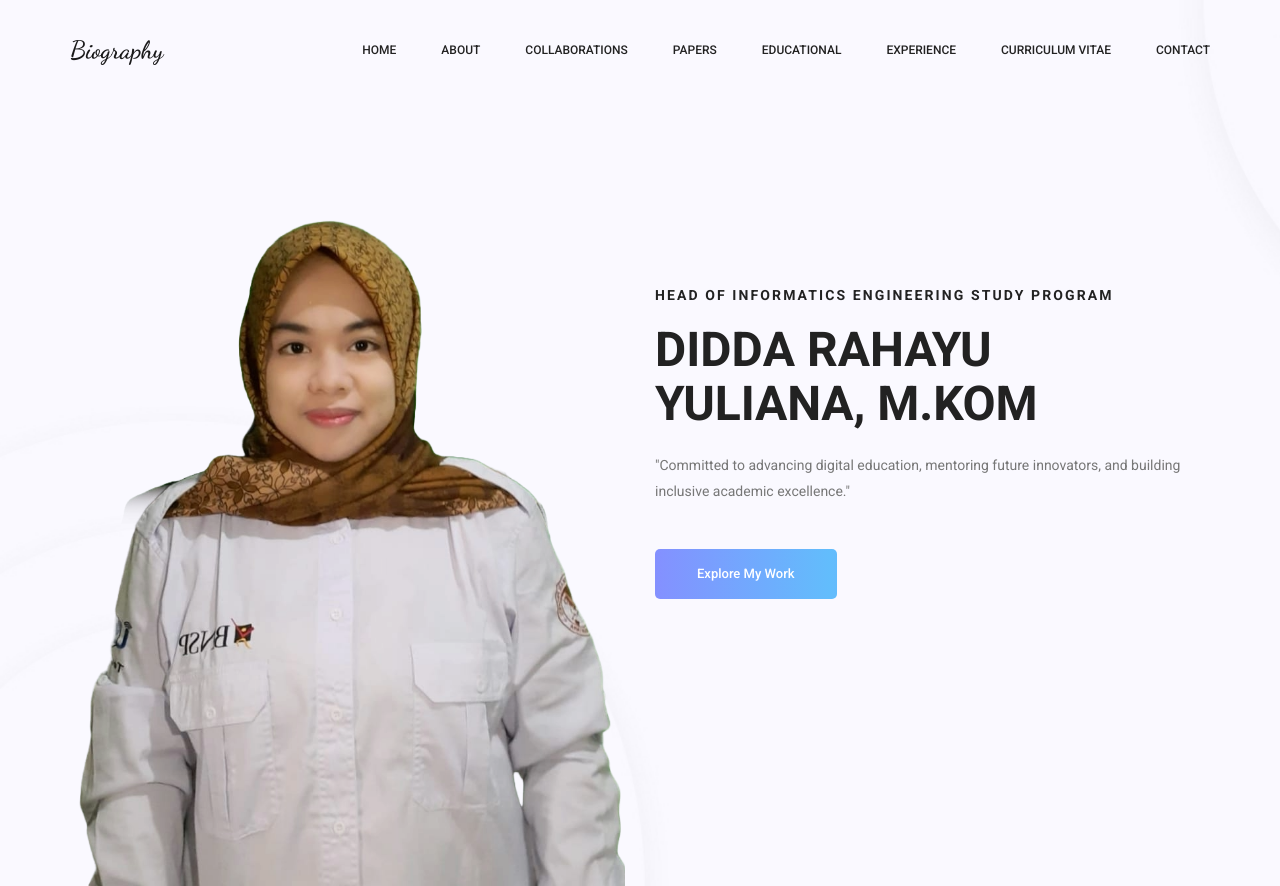
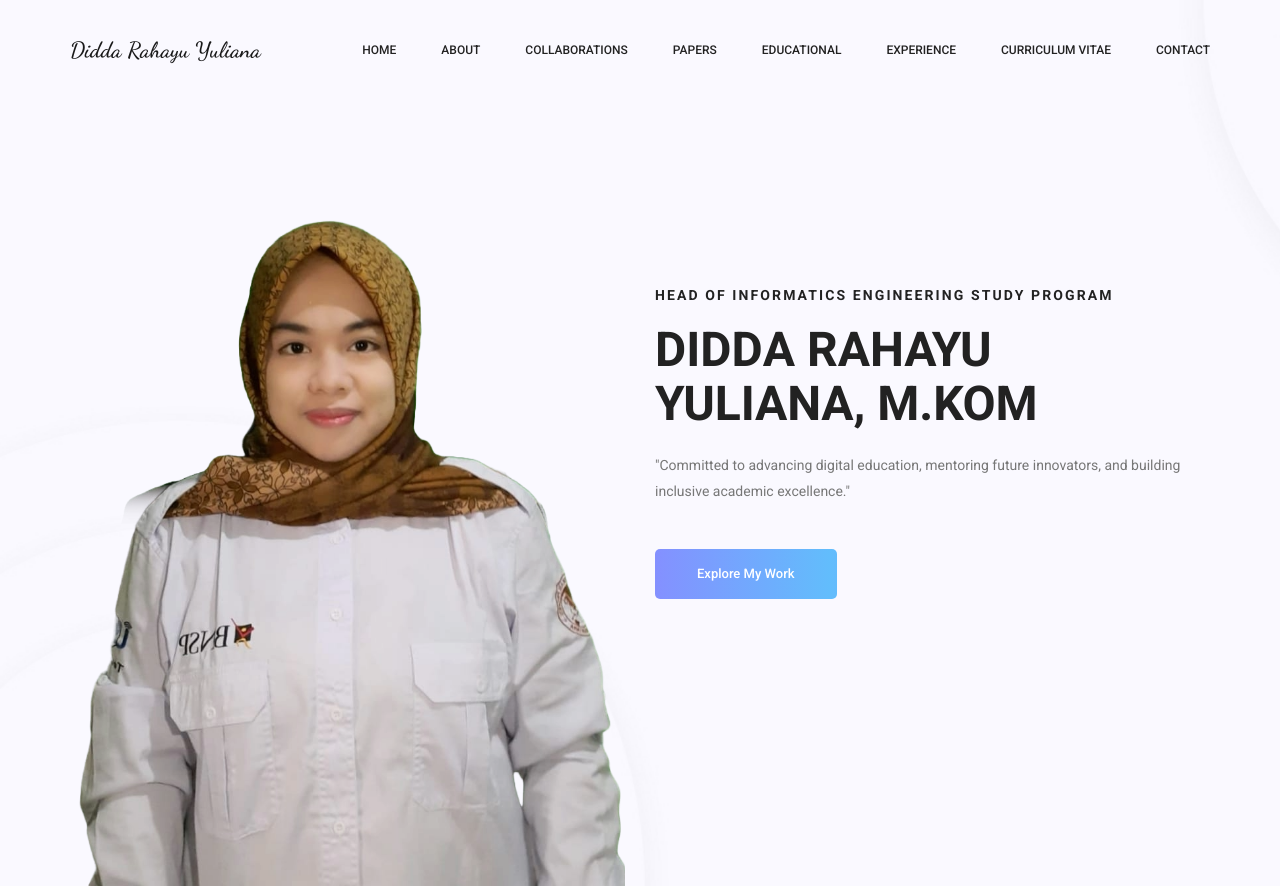
Before and after one commit to Ardhiityo/DiddaRahayuYuliana, a plain HTML site: page index.html in a window 1280 px wide. Shown: the top 886 px of the page. Drawn offline with Linux system fonts and the light colour scheme; some packages are replaced by stand-ins of ours.

Commit message:
Update navbar branding to reflect correct name across multiple pages

```diff
--- a/css/style.css
+++ b/css/style.css
@@ -65,7 +65,8 @@ a:focus {
   font-optical-sizing: auto;
   font-weight: 600;
   font-style: normal;
-  font-size: 25px;
+  font-size: 22px;
+  letter-spacing: 0.1px;
 }
 
 .row.m0 {
--- a/index.html
+++ b/index.html
@@ -33,7 +33,7 @@
 				<div class="container box_1620">
 					<!-- Brand and toggle get grouped for better mobile display -->
 					<a class="navbar-brand logo_h" href="index.html">
-						Biography
+						Didda Rahayu Yuliana
 					</a>
 					<button class="navbar-toggler" type="button" data-toggle="collapse"
 						data-target="#navbarSupportedContent" aria-controls="navbarSupportedContent"
```
Also changed, not shown: contact.html (+1 -1 lines), portfolio-details1.html (+1 -1 lines), portfolio-details10.html (+1 -1 lines), portfolio-details11.html (+1 -1 lines), portfolio-details12.html (+1 -1 lines), portfolio-details2.html (+1 -1 lines), portfolio-details3.html (+1 -1 lines), portfolio-details4.html (+1 -1 lines), portfolio-details5.html (+1 -1 lines), portfolio-details6.html (+1 -1 lines), portfolio-details7.html (+1 -1 lines), portfolio-details8.html (+1 -1 lines), portfolio-details9.html (+1 -1 lines).
